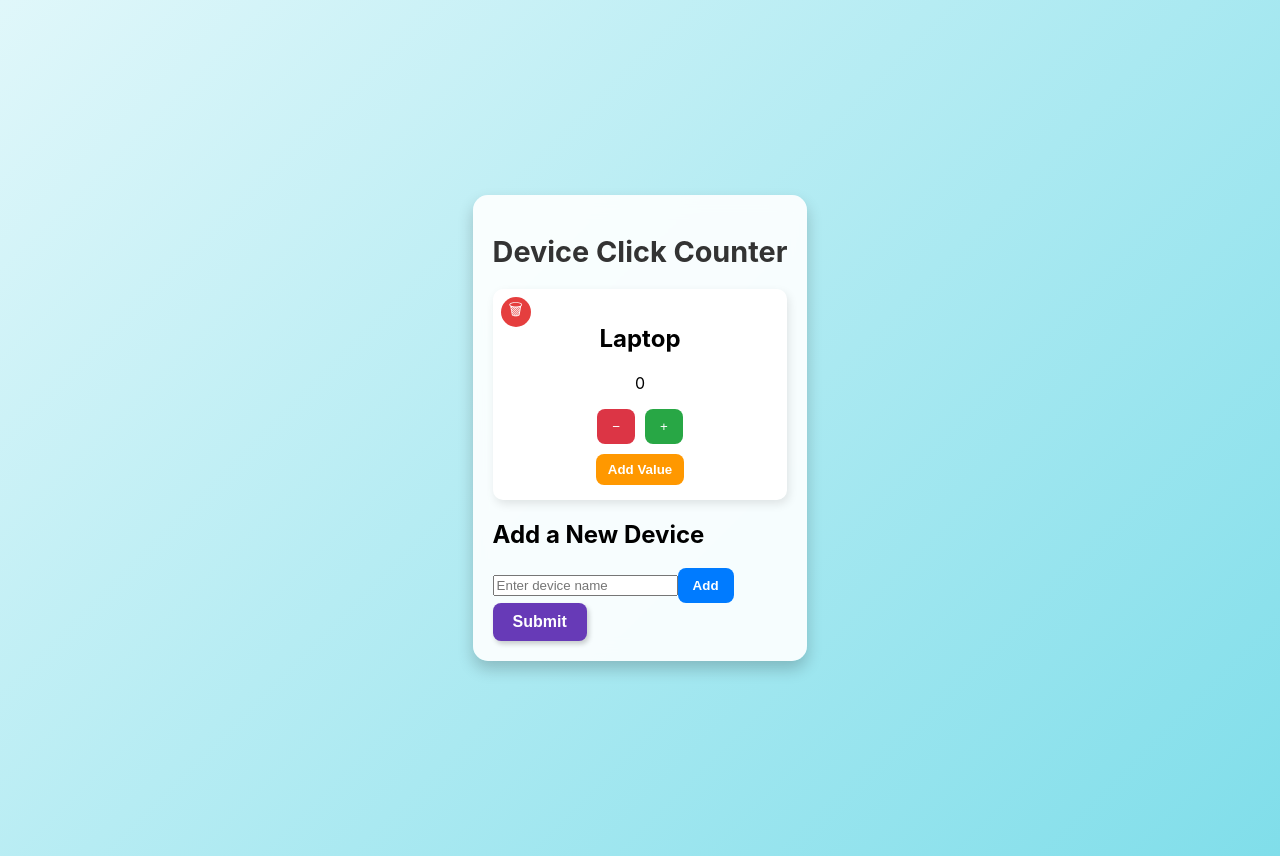
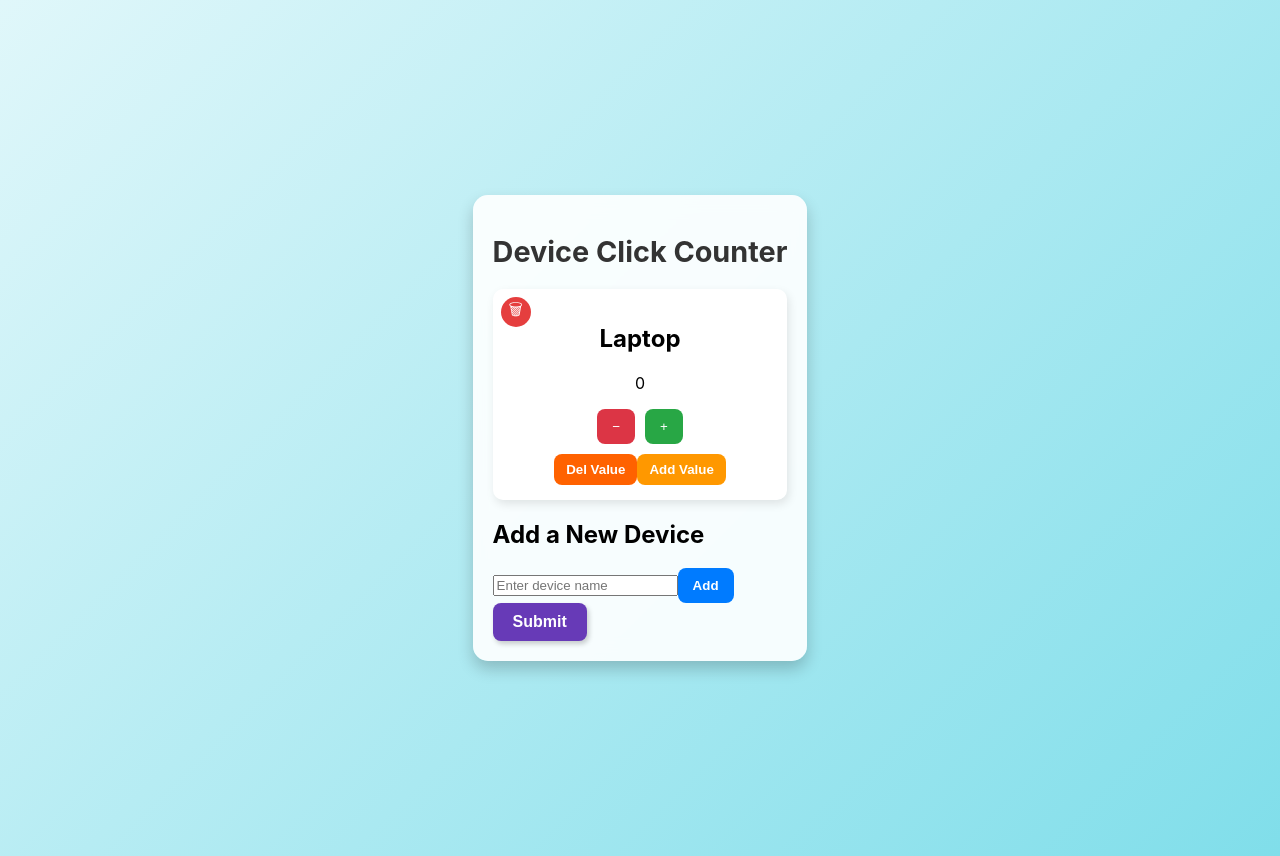
Before and after one commit to EGWorkHub/DeviceClickCounter, a React (Vite) app: page / in a window 1280 px wide. Built offline with nearby package versions, Linux system fonts and the light colour scheme.

Commit message:
update the submit button and add new buttons

```diff
--- a/package.json
+++ b/package.json
@@ -21,6 +21,7 @@
     "vite": "^5.0.0"
   },
   "dependencies": {
+    "axios": "^1.7.9",
     "react-router-dom": "^7.2.0"
   }
 }
--- a/src/App.css
+++ b/src/App.css
@@ -126,3 +126,18 @@ button {
 .add-value-btn:hover {
   background: #fb8c00;
 }
+
+
+/* Add Value Button */
+.delete-value-btn {
+  background: #ff6200;
+  color: white;
+  padding: 8px 12px;
+  border-radius: 8px;
+  font-weight: bold;
+  transition: 0.3s;
+}
+
+.delete-value-btn:hover {
+  background: #ff6200;
+}
--- a/src/App.jsx
+++ b/src/App.jsx
@@ -42,6 +42,18 @@ export default function App() {
       alert("Please enter a valid number greater than 0.");
     }
   };
+  const removeCustomValue = (index) => {
+    const deviceName = devices[index].name;
+    const userInput = prompt(`Enter a value to remove from ${deviceName}:`);
+    const valueToRemove = parseInt(userInput, 10);
+
+    if (!isNaN(valueToRemove) && valueToRemove > 0) {
+      updateCount(index, -valueToRemove);
+    } else {
+      alert("Please enter a valid number greater than 0.");
+    }
+  };
+
 
 
   const handleRemoveClick = (index) => {
@@ -55,8 +67,14 @@ export default function App() {
   };
 
   const submitCounts = () => {
-    setSubmittedData(devices);
+    const formattedData = devices.map(device => `${device.name}: ${device.count}`).join("\n");
+    const recipient = "eg.workhub@gmail.com";
+    const subject = encodeURIComponent("Device Click Counter Submission");
+    const body = encodeURIComponent(`Here is the submitted data:\n\n${formattedData}`);
+
+    window.location.href = `mailto:${recipient}?subject=${subject}&body=${body}`;
   };
+
 
   return (
     <main>
@@ -80,6 +98,10 @@ export default function App() {
               <button onClick={() => updateCount(index, -1)} className="minus-btn">−</button>
               <button onClick={() => updateCount(index, 1)} className="plus-btn">+</button>
             </div>
+
+            <button onClick={() => removeCustomValue(index)} className="delete-value-btn mt-3">
+              Del Value
+            </button>
 
             {/* Add Custom Value Button */}
             <button onClick={() => addCustomValue(index)} className="add-value-btn mt-3">
```
Also changed, not shown: 1 other file (tests, documents, lock files or other folders).
